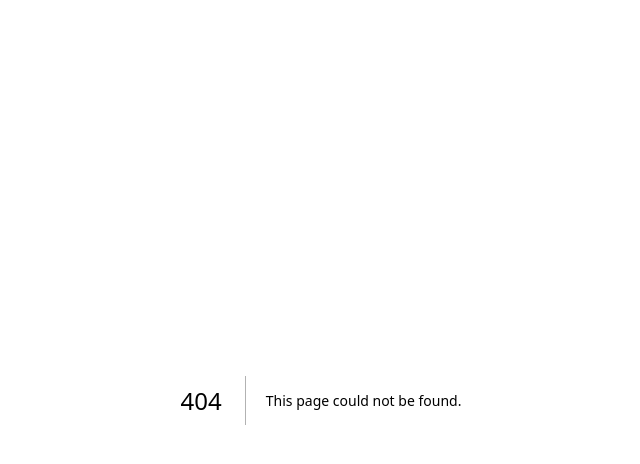
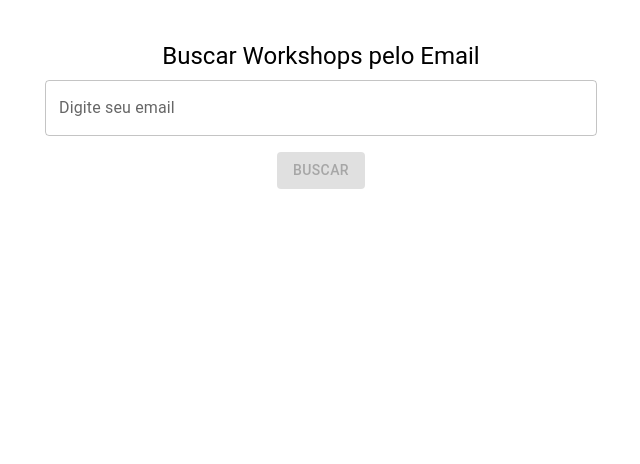
Before and after one commit to ConstantinoRafael/harmonia, a Next.js app in the folder frontend/: page /buscar-workshops in a window 1280 px wide. Before the commit this address had no page. Shown: the top 464 px of the page, without its empty margins (319-959 px from the left). Built offline with nearby package versions, Linux system fonts and the light colour scheme; what @mui/material-nextjs would draw is missing.

Commit message:
front to list workshops by email

```diff
--- /dev/null
+++ b/frontend/src/app/buscar-workshops/page.tsx
@@ -0,0 +1,94 @@
+/* eslint-disable @typescript-eslint/no-explicit-any */
+"use client";
+
+import React, { useState } from "react";
+import {
+  Container,
+  Typography,
+  TextField,
+  Button,
+  CircularProgress,
+  Table,
+  TableBody,
+  TableCell,
+  TableContainer,
+  TableHead,
+  TableRow,
+  Paper,
+} from "@mui/material";
+
+export default function SearchWorkshopsByEmail() {
+  const [email, setEmail] = useState("");
+  const [workshops, setWorkshops] = useState<string[]>([]);
+  const [loading, setLoading] = useState(false);
+  const [error, setError] = useState("");
+
+  const handleSearch = async () => {
+    setLoading(true);
+    setError("");
+    setWorkshops([]);
+
+    try {
+      const response = await fetch(
+        `${process.env.NEXT_PUBLIC_API_URL}/users/users/workshops-by-email?email=${email}`
+      );
+      if (!response.ok) {
+        throw new Error("Erro ao buscar workshops");
+      }
+      const data = await response.json();
+      setWorkshops(data.workshops || []);
+    } catch (error: any) {
+      setError(error.message);
+    } finally {
+      setLoading(false);
+    }
+  };
+
+  return (
+    <Container maxWidth="sm" sx={{ mt: 5, textAlign: "center" }}>
+      <Typography variant="h5" gutterBottom>
+        Buscar Workshops pelo Email
+      </Typography>
+      <TextField
+        fullWidth
+        label="Digite seu email"
+        variant="outlined"
+        value={email}
+        onChange={(e) => setEmail(e.target.value)}
+        sx={{ mb: 2 }}
+      />
+      <Button
+        variant="contained"
+        color="primary"
+        onClick={handleSearch}
+        disabled={loading || !email}
+      >
+        Buscar
+      </Button>
+      {loading && <CircularProgress sx={{ mt: 2 }} />}
+      {error && (
+        <Typography color="error" sx={{ mt: 2 }}>
+          {error}
+        </Typography>
+      )}
+      {workshops.length > 0 && (
+        <TableContainer component={Paper} sx={{ mt: 3 }}>
+          <Table>
+            <TableHead>
+              <TableRow>
+                <TableCell>Workshops Inscritos</TableCell>
+              </TableRow>
+            </TableHead>
+            <TableBody>
+              {workshops.map((workshop, index) => (
+                <TableRow key={index}>
+                  <TableCell>{workshop}</TableCell>
+                </TableRow>
+              ))}
+            </TableBody>
+          </Table>
+        </TableContainer>
+      )}
+    </Container>
+  );
+}
--- a/frontend/src/app/layout.tsx
+++ b/frontend/src/app/layout.tsx
@@ -14,7 +14,7 @@ const geistMono = Geist_Mono({
 });
 
 export const metadata: Metadata = {
-  title: "TERG Muscial",
+  title: "TERG Musical",
   description: "Terg musical app",
 };
 
```
Also changed, not shown: frontend/src/app/page.tsx (+15 -0 lines).
